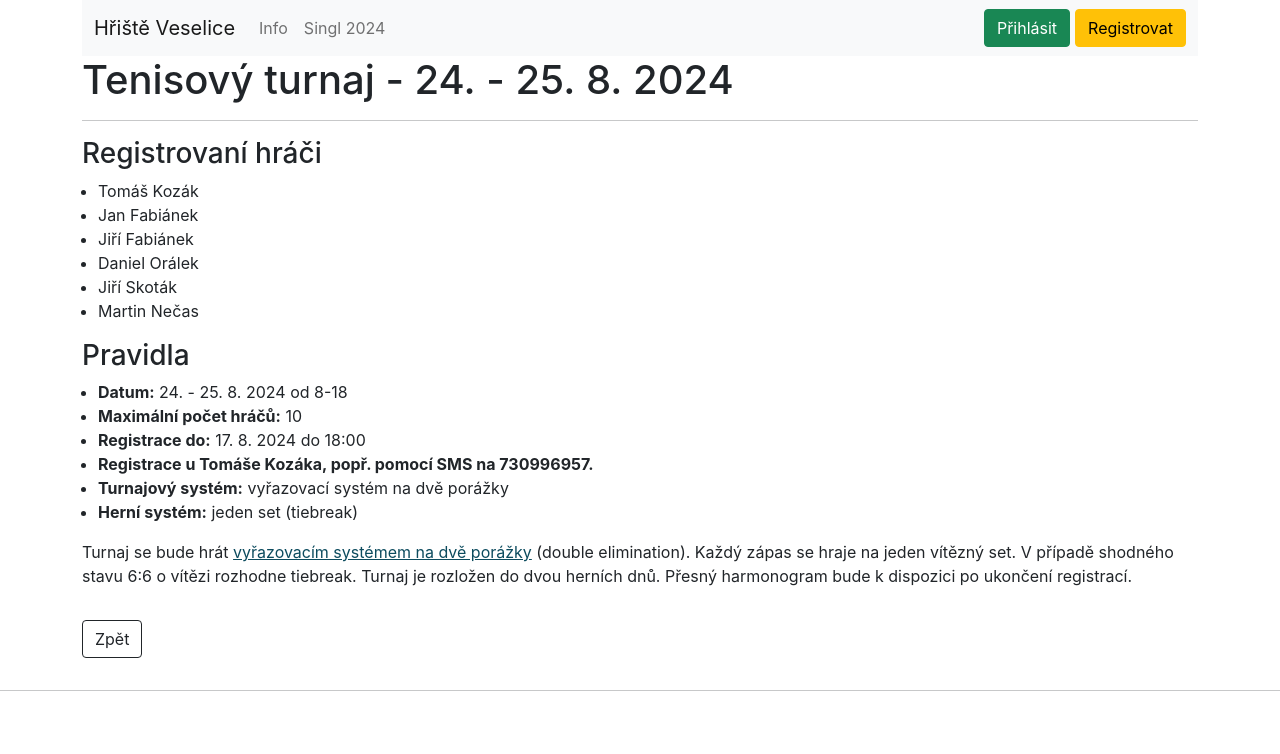
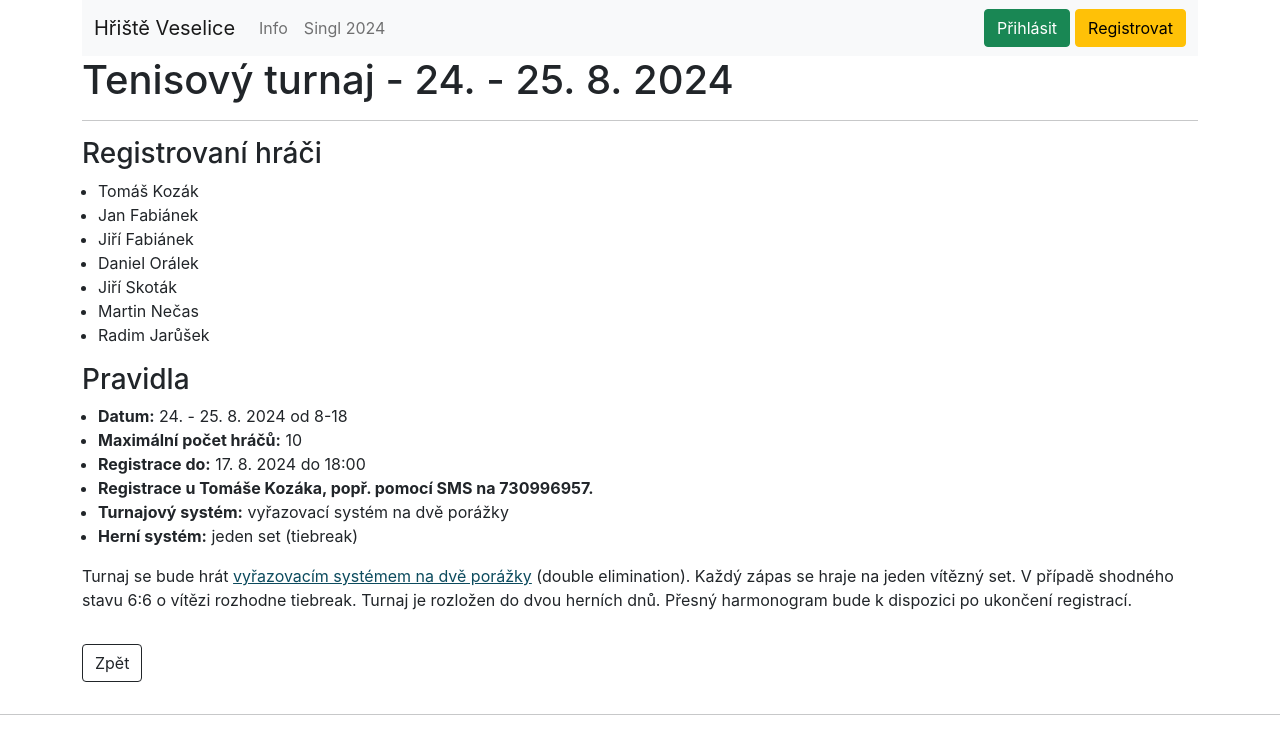
Before and after one commit to kotrzina/court-reservations, a Next.js app in the folder frontend/: page /turnaj/2024-singl in a window 1280 px wide. Shown: the top 754 px of the page. Built offline with nearby package versions, Linux system fonts and the light colour scheme.

Commit message:
Tour 2024 - add Radim

```diff
--- a/frontend/pages/turnaj/2024-singl.tsx
+++ b/frontend/pages/turnaj/2024-singl.tsx
@@ -14,6 +14,7 @@ const Singl2024: NextPage = () => {
         "Daniel Orálek",
         "Jiří Skoták",
         "Martin Nečas",
+        "Radim Jarůšek",
     ]
 
     const wikiDoubleElimination = "https://cs.wikipedia.org/wiki/Vy%C5%99azovac%C3%AD_syst%C3%A9m_na_dv%C4%9B_por%C3%A1%C5%BEky"
```
